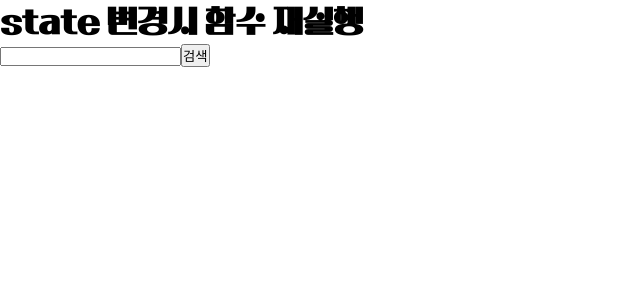
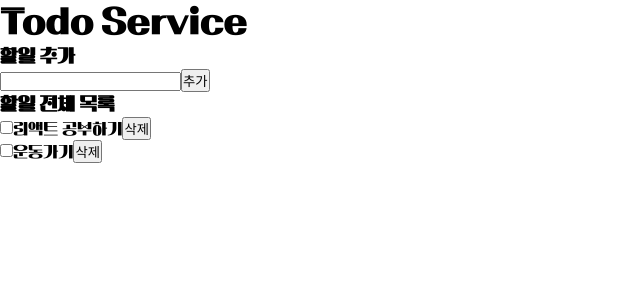
Before and after one commit to suhyun5252/til-react, a React (Vite) app: page / in a window 1280 px wide. Shown: the top 300 px of the page, without its empty margins (0-640 px from the left). Built offline with nearby package versions, Linux system fonts and the light colour scheme.

Commit message:
[docs] React.memo 정리

```diff
--- a/eslint.config.js
+++ b/eslint.config.js
@@ -42,6 +42,7 @@ export default [
       ], // React Fast Refresh 규칙
       "prettier/prettier": "warn", // Prettier 규칙 (포매팅 오류를 에러로 표시)
       "react/prop-types": "off",
+      "react/display-name": "off",
     },
   },
 ];
--- /dev/null
+++ b/src/AddTodo.jsx
@@ -0,0 +1,25 @@
+import React, { useState } from "react";
+
+const AddTodo = React.memo(({ addTodo }) => {
+  console.log("AddTodo 리랜더링");
+  const [text, setText] = useState("");
+  const handleSubmit = e => {
+    e.preventDefault();
+    addTodo(text);
+    setText("");
+  };
+  return (
+    <div>
+      <h3>할일 추가 </h3>
+      <form onSubmit={handleSubmit}>
+        <input
+          type="text"
+          value={text}
+          onChange={e => setText(e.target.value)}
+        />
+        <button type="submit">추가</button>
+      </form>
+    </div>
+  );
+});
+export default AddTodo;
--- a/src/App.jsx
+++ b/src/App.jsx
@@ -1,22 +1,91 @@
-import { useCallback, useState } from "react";
+import React, { useRef, useState, useCallback } from "react";
+import AddTodo from "./AddTodo";
+import TodoItem from "./TodoItem";
 
 function App() {
-  const [query, setQuery] = useState("");
-  // query 가 변경이 된다면 그때 함수를 다시 정의하겠다.
-  const handleSearch = useCallback(() => {
-    console.log("query를 처리하는 새로운 함수 생성", query);
-  }, [query]);
+  const totalRef = useRef(3); // 1씩 증가하면서 id 관리
+  const [todos, setTodos] = useState([
+    { id: 1, text: "리액트 공부하기", completed: false },
+    { id: 2, text: "운동가기", completed: false },
+  ]);
+  // todo 관리 함수를 리랜더링시 재생성 하지 않도록 적용
+  const addTodo = useCallback(text => {
+    const newId = totalRef.current++;
+    // setTodos([...todos, { id: newId, text: text, completed: false }]);
+    setTodos(prev => [...prev, { id: newId, text: text, completed: false }]);
+  }, []);
+  // completed 변경
+  // 1. 의존성 배열은 todos가 나오면 리랜더링이 계속된다
+  // 2. 내부에서 처리
+  const toggleTodo = useCallback(id => {
+    const arr = todos.map(item =>
+      item.id === id ? { ...item, completed: !item.completed } : item,
+    );
+    setTodos(prev =>
+      prev.map(item =>
+        item.id === id ? { ...item, completed: !item.completed } : item,
+      ),
+    );
+  }, []);
+  const deleteTodo = useCallback(id => {
+    const arr = todos.filter(item => item.id !== id);
+    setTodos(prev => prev.filter(item => item.id !== id));
+  }, []);
+
   return (
     <div>
-      <h1>state 변경시 함수 재실행</h1>
-      <input
-        value={query}
-        onChange={e => {
-          setQuery(e.target.value);
-        }}
-      />
-      <button onClick={handleSearch}>검색</button>
+      <h1>Todo Service </h1>
+      <AddTodo addTodo={addTodo} />
+      <TodoList todos={todos} toggleTodo={toggleTodo} deleteTodo={deleteTodo} />
     </div>
   );
 }
 export default App;
+
+const TodoList = React.memo(function TodoList({
+  todos,
+  toggleTodo,
+  deleteTodo,
+}) {
+  console.log("TodoList 리랜더링");
+  return (
+    <div>
+      <h3>할일 전체 목록 </h3>
+      {todos.map(item => {
+        return (
+          <TodoItem
+            key={item.id}
+            todo={item}
+            toggleTodo={toggleTodo}
+            deleteTodo={deleteTodo}
+          />
+        );
+      })}
+    </div>
+  );
+});
+
+// const TodoItem = React.memo(function TodoItem({
+//   todo,
+//   toggleTodo,
+//   deleteTodo,
+// }) {
+//   console.log("TodoItem 리랜더링 : ", todo.text);
+//   return (
+//     <div>
+//       <input
+//         type="checkbox"
+//         checked={todo.completed}
+//         onChange={() => toggleTodo(todo.id)}
+//       />
+//       <span>{todo.text}</span>
+//       <button
+//         onClick={() => {
+//           deleteTodo(todo.id);
+//         }}
+//       >
+//         삭제
+//       </button>
+//     </div>
+//   );
+// });
--- /dev/null
+++ b/src/TodoItem.jsx
@@ -0,0 +1,18 @@
+import React from "react";
+
+const TodoItem = ({ todo, toggleTodo, deleteTodo }) => {
+  console.log("TodoItem 리랜더링 : ", todo.text);
+  return (
+    <div>
+      <input
+        type="checkbox"
+        checked={todo.completed}
+        onChange={() => toggleTodo(todo.id)}
+      />
+      <span>{todo.text}</span>
+      <button onClick={() => deleteTodo(todo.id)}>삭제</button>
+    </div>
+  );
+};
+
+export default React.memo(TodoItem);
```
Also changed, not shown: 1 other file (tests, documents, lock files or other folders).
